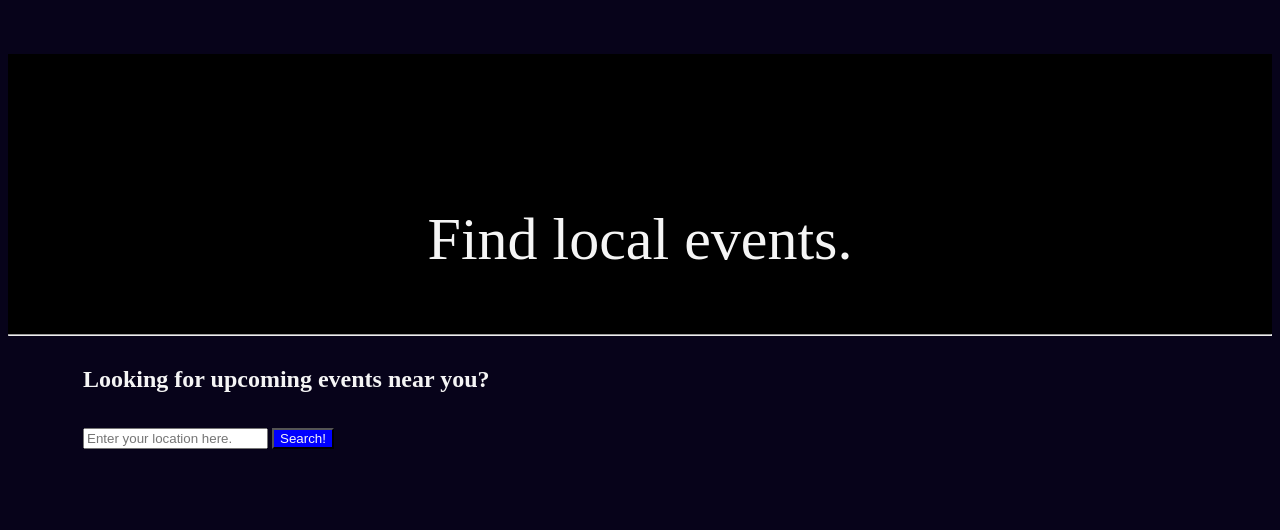
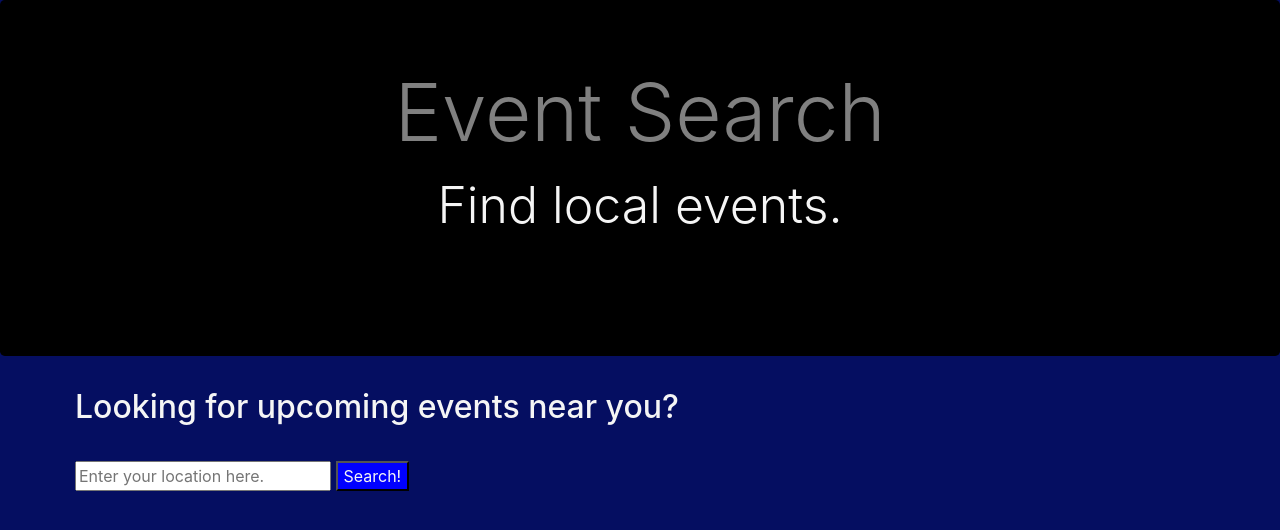
Before and after one commit to The-Buckeye-Playazzz/Event-Search, a plain HTML site: page index.html in a window 1280 px wide. Drawn offline with nearby package versions, Linux system fonts and the light colour scheme.

Commit message:
Added button click when enter is pressed, fixed css

```diff
--- a/assets/css/style.css
+++ b/assets/css/style.css
@@ -3,7 +3,7 @@
 }
 
 body{
-    background-color: rgb(7, 3, 26);
+    background-color: rgb(5, 14, 97);
 }
 .jumbotron {
     text-align: center;
@@ -12,10 +12,12 @@ body{
 }
 .jumbotron h1{
     font-size:80px;
+    color: gray;
 }
 .lead {
     text-align: center;
     color: var(--color1);
+    font-size: 50px;
 }
 h2 {
     color: var(--color1);
--- a/assets/js/script.js
+++ b/assets/js/script.js
@@ -41,3 +41,11 @@ function searchNearbyEvents() {
 
 // event listener for when search button is pressed
 searchButtonEl.addEventListener("click", searchNearbyEvents);
+
+var input = document.getElementById("search-input");
+input.addEventListener("keyup", function(event) {
+  if (event.keyCode === 13) {
+   event.preventDefault();
+   document.getElementById("search-button").click();
+  }
+});
--- a/index.html
+++ b/index.html
@@ -5,6 +5,7 @@
     <meta http-equiv="X-UA-Compatible" content="IE=edge">
     <meta name="viewport" content="width=device-width, initial-scale=1.0">
     <title>Event Search</title>
+    <link rel="stylesheet" href="https://cdnjs.cloudflare.com/ajax/libs/twitter-bootstrap/4.5.0/css/bootstrap.min.css">
     <link rel="stylesheet" href="./assets/css/style.css">
 </head>
 <body>
```
